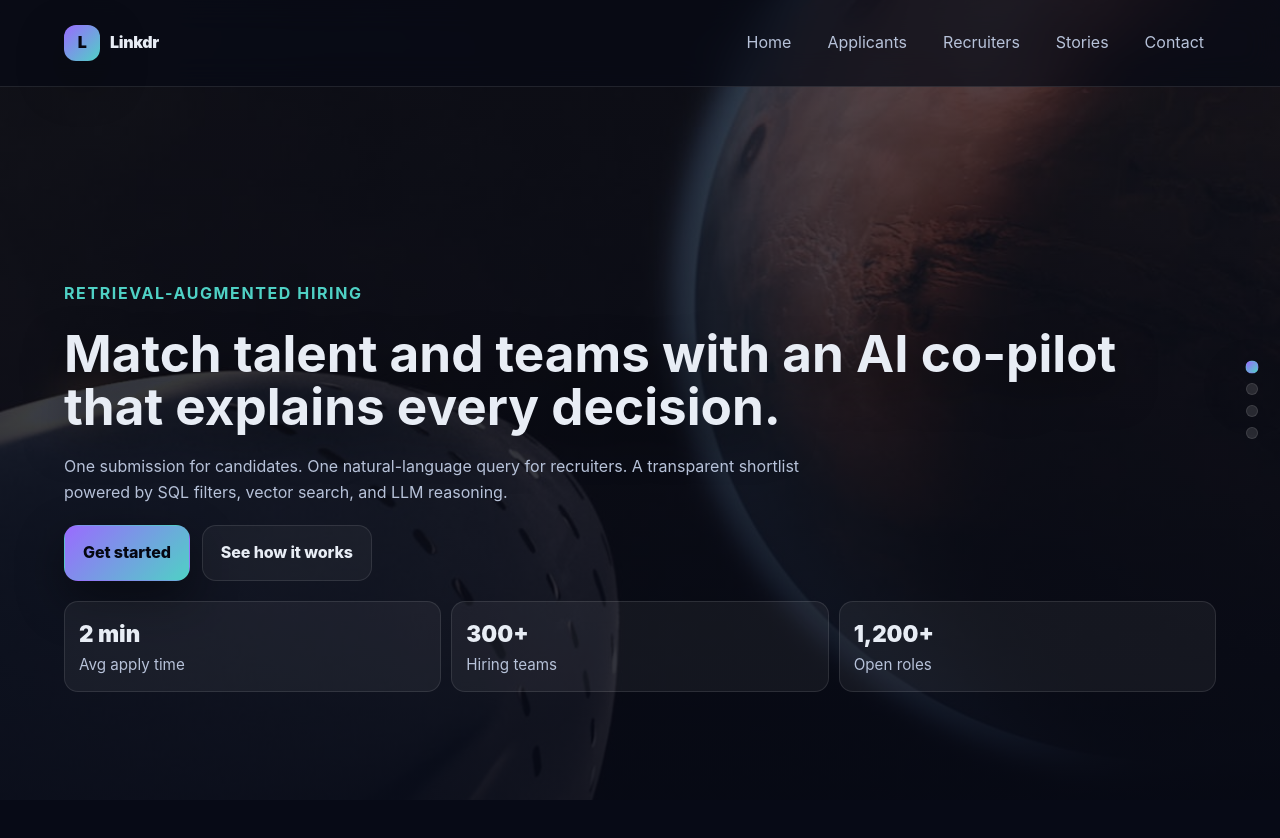
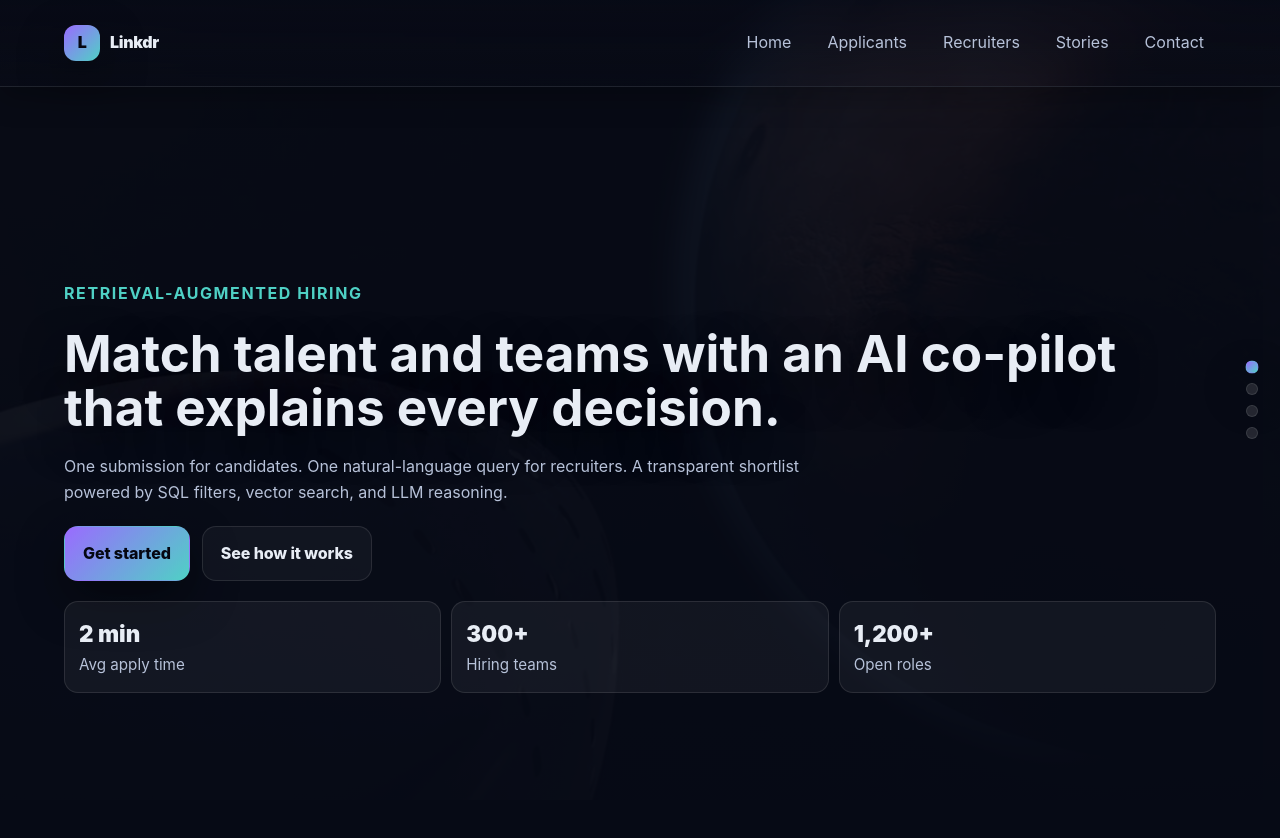
Before and after one commit to petmav/lyrathon, a Next.js app: page / in a window 1280 px wide. Shown: the top 838 px of the page. Built offline with nearby package versions, Linux system fonts and the light colour scheme.

Commit message:
Cleaned up landing page and testimonials expanded upon

```diff
--- a/src/app/globals.css
+++ b/src/app/globals.css
@@ -54,8 +54,24 @@ a {
   top: 0;
   z-index: 20;
   backdrop-filter: blur(16px);
-  background: rgba(7, 10, 22, 0.72);
+  background:
+    linear-gradient(180deg, rgba(7, 10, 22, 0.85), rgba(7, 10, 22, 0.55)),
+    rgba(7, 10, 22, 0.5);
   border-bottom: 1px solid var(--border);
+  box-shadow: 0 10px 30px rgba(0, 0, 0, 0.25);
+  transition: opacity 0.25s ease, transform 0.25s ease;
+}
+
+.site-header.hidden {
+  height: 0;
+  padding: 0;
+  margin: 0;
+  border: 0;
+  overflow: hidden;
+  visibility: hidden;
+  opacity: 0;
+  transform: translateY(-12px);
+  pointer-events: none;
 }
 
 .container {
@@ -137,10 +153,26 @@ a {
   display: flex;
   align-items: center;
   position: relative;
+  will-change: transform;
+  transform: translateZ(0);
+}
+
+.panel .container {
+  position: relative;
+  z-index: 1;
 }
 
 .hero {
   position: relative;
+}
+
+.hero::before {
+  content: "";
+  position: absolute;
+  inset: 0;
+  background: rgba(7, 10, 22, 0.8);
+  z-index: 0;
+  pointer-events: none;
 }
 
 .hero-content {
@@ -350,18 +382,65 @@ a {
   background: linear-gradient(180deg, rgba(7, 10, 22, 0.8), rgba(7, 10, 22, 0.95));
 }
 
-.contact-grid {
+.contact-grid,
+.footer-grid {
   display: grid;
   gap: 14px;
   grid-template-columns: repeat(auto-fit, minmax(220px, 1fr));
   align-items: start;
 }
 
-.contact-card {
+.contact-card,
+.footer-grid > div {
   padding: 14px;
   border-radius: var(--radius);
   border: 1px solid var(--border);
   background: rgba(255, 255, 255, 0.05);
+}
+
+.footer {
+  position: fixed;
+  left: 0;
+  right: 0;
+  bottom: 0;
+  z-index: 25;
+  background: rgba(7, 10, 22, 0.78);
+  backdrop-filter: blur(12px);
+  border-top: 1px solid var(--border);
+  padding: 16px 0;
+  opacity: 0;
+  transform: translateY(12px);
+  pointer-events: none;
+  transition: opacity 0.25s ease, transform 0.25s ease;
+}
+
+.footer.visible {
+  opacity: 1;
+  transform: translateY(0);
+  pointer-events: auto;
+}
+
+.footer-row {
+  display: flex;
+  align-items: center;
+  justify-content: space-between;
+  gap: 12px;
+  flex-wrap: wrap;
+}
+
+.footer-brand {
+  display: inline-flex;
+  align-items: center;
+  gap: 10px;
+  font-weight: 900;
+  letter-spacing: -0.3px;
+}
+
+.footer-links {
+  display: flex;
+  align-items: center;
+  gap: 10px;
+  flex-wrap: wrap;
 }
 
 .scroll-dots {
```
